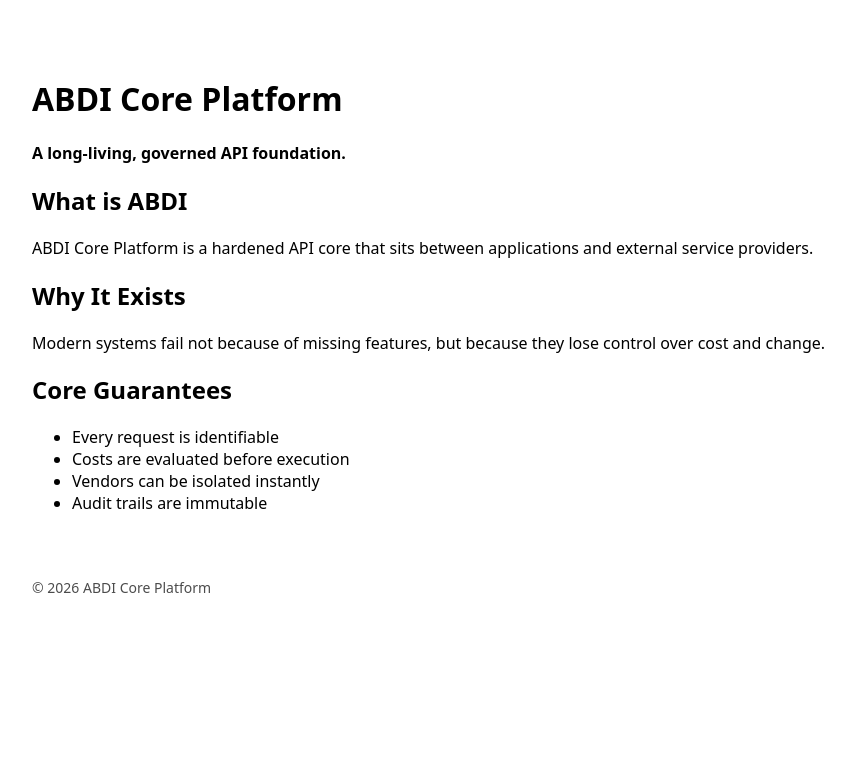
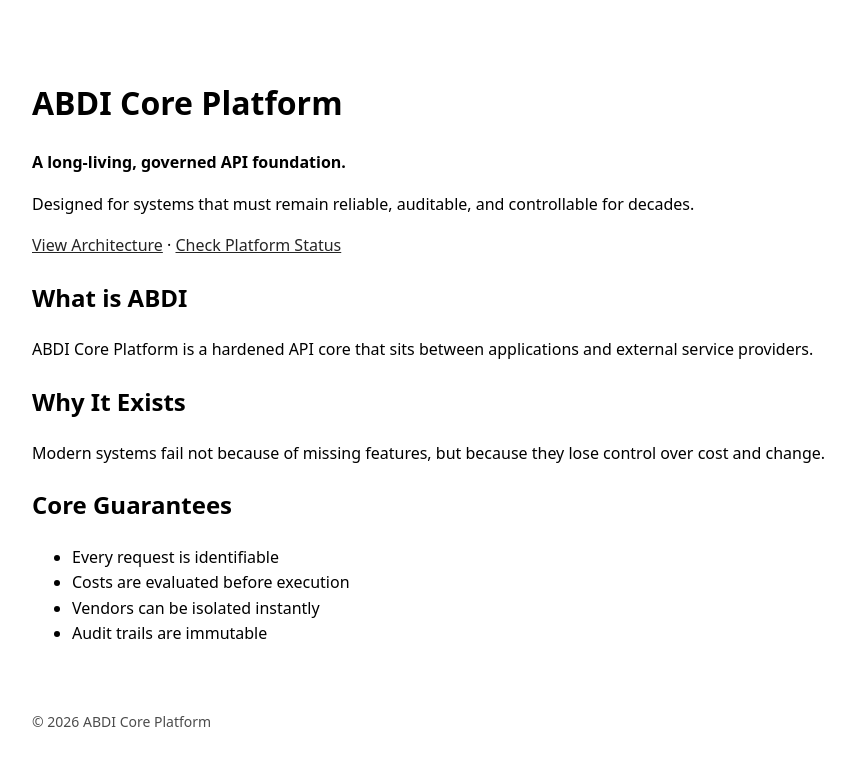
Before and after one commit to slee17an-spec/abdi-website, a Next.js app: page / in a window 1280 px wide. Shown: the top 766 px of the page, without its empty margins (128-983 px from the left). Built offline with nearby package versions, Linux system fonts and the light colour scheme.

Commit message:
Finalize landing page copy and normalize link styling

```diff
--- a/app/page.jsx
+++ b/app/page.jsx
@@ -1,8 +1,40 @@
-export default async function Home() {
+export default function Home() {
   return (
-    <main style={{ padding: 48, maxWidth: 960, margin: "0 auto", fontFamily: "system-ui" }}>
-	<h1>ABDI Core Platform</h1>
-      <p><strong>A long-living, governed API foundation.</strong></p>
+    <main
+      style={{
+        padding: 48,
+        maxWidth: 960,
+        margin: "0 auto",
+        fontFamily: "system-ui",
+        lineHeight: 1.6,
+      }}
+    >
+      <h1>ABDI Core Platform</h1>
+
+      <p>
+        <strong>A long-living, governed API foundation.</strong>
+      </p>
+
+      <p>
+        Designed for systems that must remain reliable, auditable,
+        and controllable for decades.
+      </p>
+
+      <p>
+        <a
+          href="/architecture/"
+          style={{ color: "inherit", opacity: 0.85, textDecoration: "underline" }}
+        >
+          View Architecture
+        </a>{" "}
+        ·{" "}
+        <a
+          href="/status/"
+          style={{ color: "inherit", opacity: 0.85, textDecoration: "underline" }}
+        >
+          Check Platform Status
+        </a>
+      </p>
 
       <section>
         <h2>What is ABDI</h2>
```
